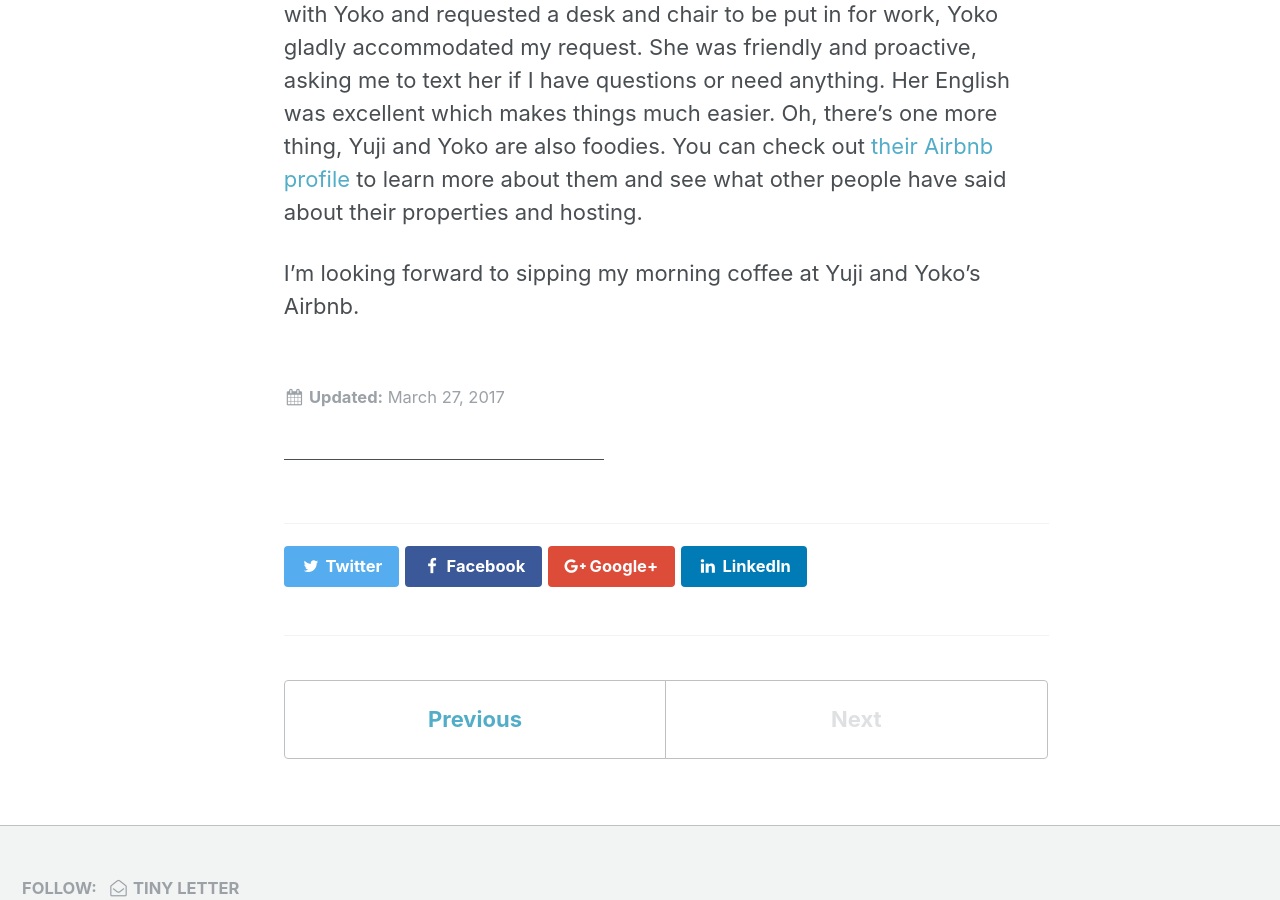
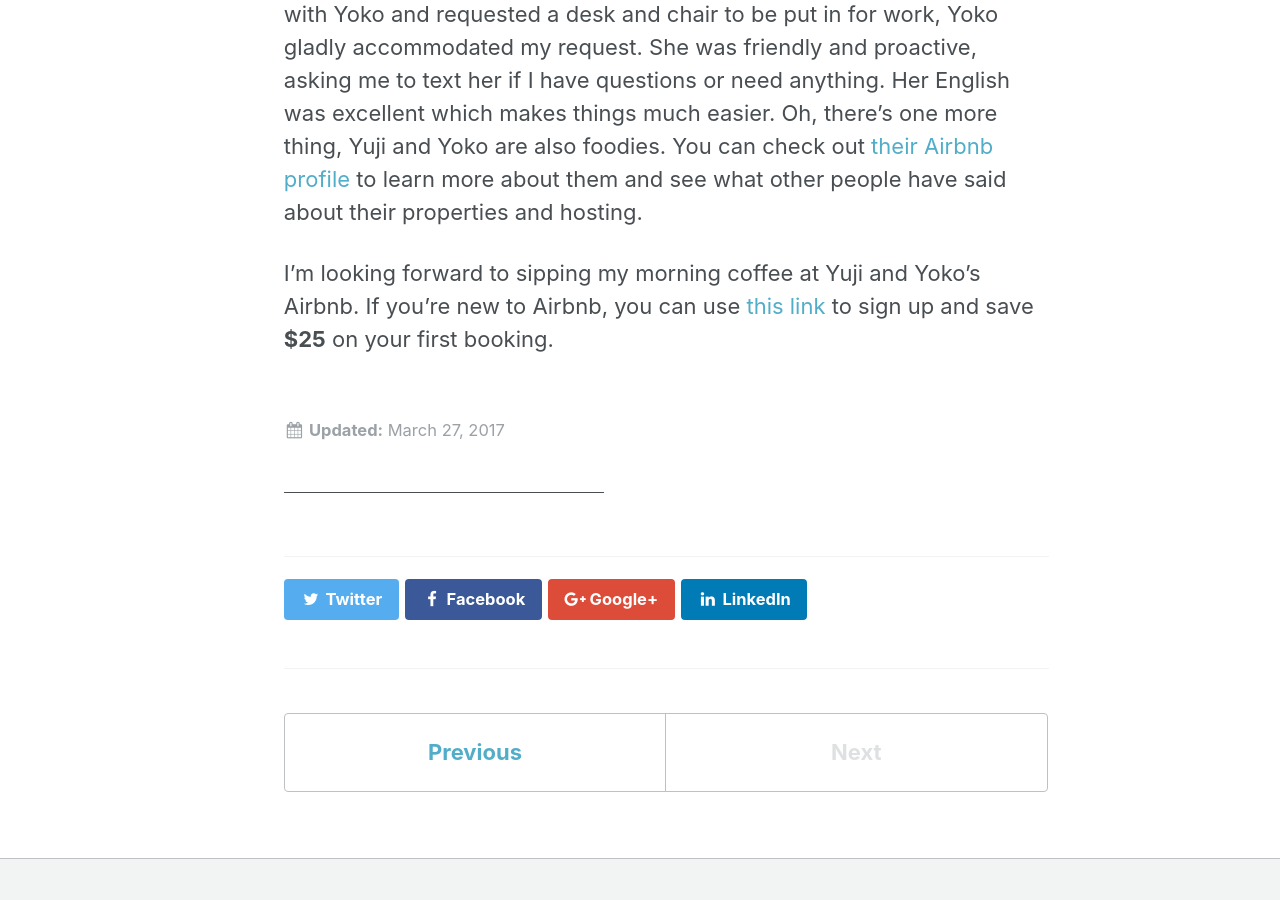
Before and after one commit to gmlang/chilledtofu, a Jekyll site: the page built from _plans/02-one-month-airbnb-in-osaka.md, in a window 1280 px wide and 900 px high, scrolled down 937 px. Built offline with Jekyll 4.4.1, drawn with Linux system fonts in a browser that asks for light colours.

Commit message:
edit post

```diff
--- a/_plans/02-one-month-airbnb-in-osaka.md
+++ b/_plans/02-one-month-airbnb-in-osaka.md
@@ -10,4 +10,4 @@ One of my wordly pleasures is to sleep like a baby, rise up with the Sun, and bo
 
 After extensive search, I found Yuji and Yoko's Airbnb in the heart of Osaka. Yuji and Yoko are Airbnb Superhost with 6 listings in total. All of them are entire apartment rentals and have a rating of 5 stars. I read all the reviews and found no negative ones. So I contacted them and got a response within minutes from Yoko. I double checked the internet speed with Yoko and requested a desk and chair to be put in for work, Yoko gladly accommodated my request. She was friendly and proactive, asking me to text her if I have questions or need anything. Her English was excellent which makes things much easier. Oh, there's one more thing, Yuji and Yoko are also foodies. You can check out [their Airbnb profile](https://www.airbnb.com/users/show/85469839) to learn more about them and see what other people have said about their properties and hosting.
 
-I'm looking forward to sipping my morning coffee at Yuji and Yoko's Airbnb.
+I'm looking forward to sipping my morning coffee at Yuji and Yoko's Airbnb. If you're new to Airbnb, you can use [this link](www.airbnb.com/c/guangmingl26) to sign up and save **$25** on your first booking.
```
